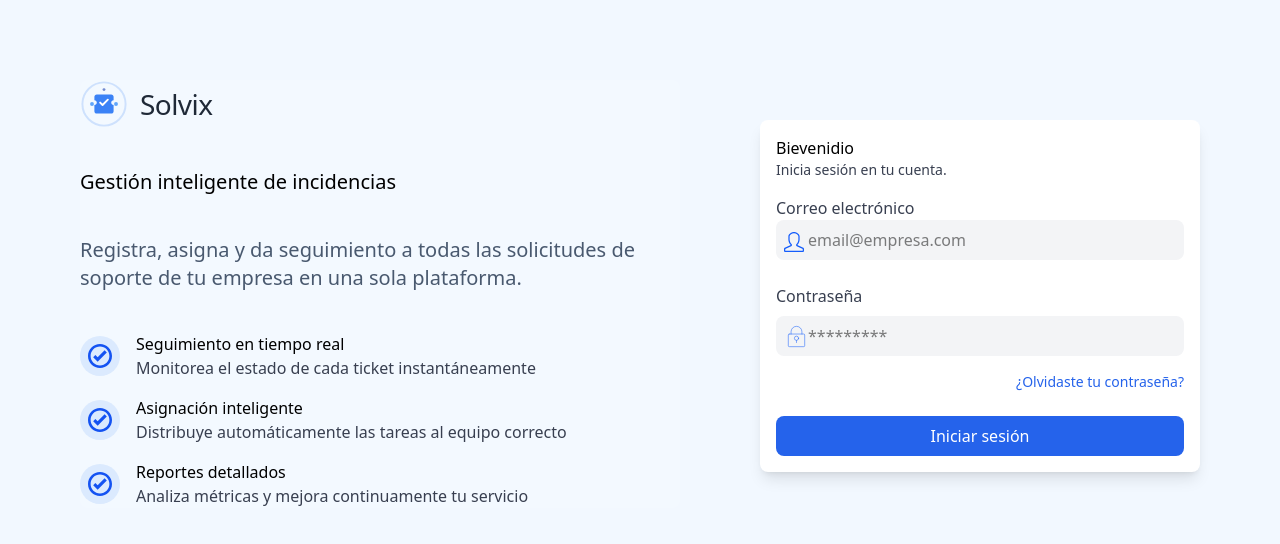
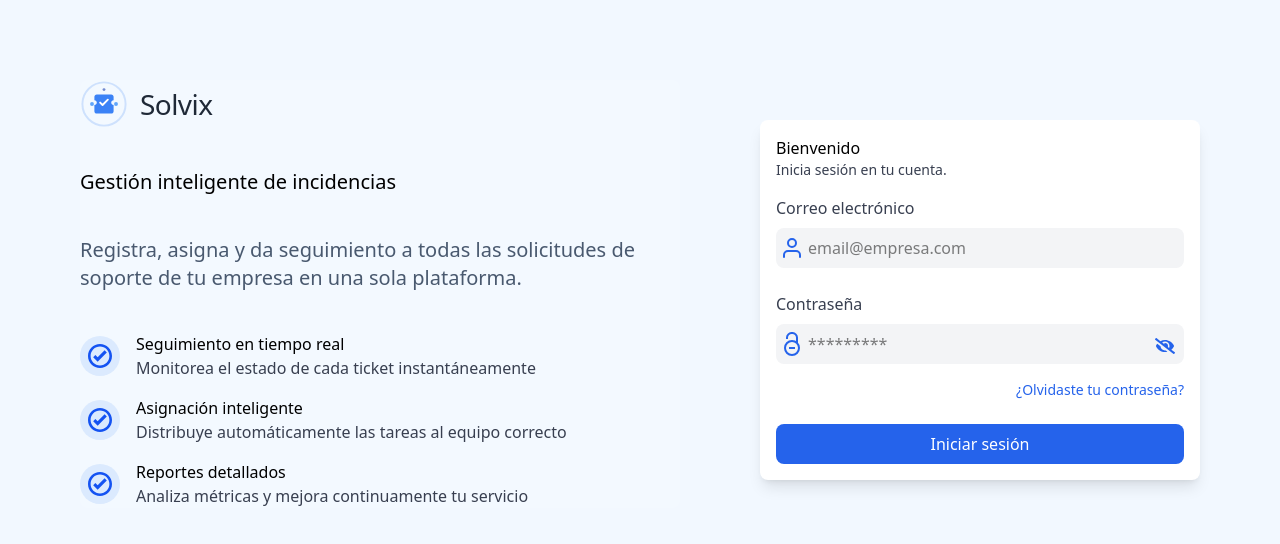
Before and after one commit to sronaal/solvix-frotend, a React (Vite) app: page /auth in a window 1280 px wide. Shown: the top 544 px of the page. Built offline with nearby package versions, Linux system fonts and the light colour scheme.

Commit message:
Cambio iconos

```diff
--- a/package.json
+++ b/package.json
@@ -13,6 +13,7 @@
     "@tailwindcss/vite": "^4.1.16",
     "react": "^19.1.1",
     "react-dom": "^19.1.1",
+    "react-icons": "^5.5.0",
     "react-router-dom": "^7.9.4",
     "tailwindcss": "^4.1.16"
   },
--- a/src/components/auth/ForgotPassword.jsx
+++ b/src/components/auth/ForgotPassword.jsx
@@ -1,11 +1,33 @@
+import { FiUser } from "react-icons/fi";
 import Content from "./Content"
+import { Link } from 'react-router-dom'
+import { useState } from "react";
+
+
 
 const ForgotPassword = () => {
+
+
   return (
     <div className="flex">
-      <Content/>
-      <div className="w-[600px] bg-white m-40 md:mt-40 h-fit rounded-lg p-4 shadow-lg">
-        <h1>Forgot Password</h1>
+      <Content />
+      <div className="bg-white m w-[500px] md:mt-40 ml-20 mt-32 md:ml-20 h-fit rounded-lg p-8 shadow-lg">
+        <h1>Recuperar Contraseña</h1>
+        <p className="text-sm text-(--color-text) mb-10">Recupere su contraseña enviando un correo electronico</p>
+
+        <form>
+          <div className="relative">
+
+            <FiUser className='absolute top-2 ml-1 size-6 text-[#2563EB]' />
+            <input className='rounded-lg p-2 border-0 bg-gray-100 pl-8 w-full' type="email" placeholder='email@empresa.com' />
+          </div>
+
+
+          <button className='bg-(--color-primary) w-full text-white rounded-lg p-2 mt-6 hover:bg-(--color-primary-2) transition-colors cursor-pointer'>Enviar</button>
+
+        </form>
+
+
       </div>
     </div>
 
--- a/src/components/auth/Login.jsx
+++ b/src/components/auth/Login.jsx
@@ -1,29 +1,54 @@
-import React from 'react'
+import React, { useState } from 'react'
 import { SolvixLogo } from '../SolvixLogo'
+import { GrInsecure } from "react-icons/gr";
+import { FiUser } from "react-icons/fi";
+import { FaEye } from "react-icons/fa";
+import { FaEyeSlash } from "react-icons/fa";
+
 import { Link } from 'react-router-dom'
 import Content from './Content'
 
 const Login = () => {
+
+  const [showPassword, setShowPassword] = useState(true)
+
   return (
     <div className='flex'>
-      <Content/>
+      <Content />
       <div className='w-[600px] h-fit bg-white m-20 md:mt-30 rounded-lg p-4 shadow-lg'>
-        <p>Bievenidio</p>
+        <p>Bienvenido</p>
         <p className='text-sm text-(--color-text)'>Inicia sesión en tu cuenta.</p>
 
         <form className='flex flex-col'>
-          <label className='mt-4 text-(--color-text)'>Correo electrónico</label>
+          <label className='mt-4 text-(--color-text) mb-2'>Correo electrónico</label>
 
           <div className='mb-2 relative'>
-            <svg xmlns="http://www.w3.org/2000/svg" width="20" height="20" className='absolute    top-3 ml-2' viewBox="0 0 1024      1024"><path fill="#155DFC" d="M511.728 64c108.672 0 223.92 91.534 223.92 159.854v159.92c0 61.552-25.6 179.312-94.256 233.376a63.99 63.99 0 0 0-23.968 57.809c2.624 22.16 16.592 41.312 36.848 50.625l278.496 132.064c2.176.992 26.688 5.104 26.688 39.344l.032 62.464L64 959.504V894.56c0-25.44 19.088-33.425 26.72-36.945l281.023-132.624c20.16-9.248 34.065-28.32 36.769-50.32c2.72-22-6.16-43.84-23.456-57.712c-66.48-53.376-97.456-170.704-97.456-233.185v-159.92C287.615 157.007 404.016 64 511.728 64zm0-64.002c-141.312 0-288.127 117.938-288.127 223.857v159.92c0 69.872 31.888 211.248 121.392 283.088l-281.04 132.64S.001 827.999.001 863.471v96.032c0 35.344 28.64 63.968 63.951 63.968h895.552c35.344 0 63.968-28.624 63.968-63.968v-96.032c0-37.6-63.968-63.968-63.968-63.968L681.008 667.439c88.656-69.776 118.656-206.849 118.656-283.665v-159.92c0-105.92-146.64-223.855-287.936-223.855z" /></svg>
-            <input className='rounded-lg p-2 border-0 bg-gray-100 pl-8 w-full' type="email" placeholder='email@empresa.com' />
+            <FiUser className='absolute top-2 ml-1 size-6 text-[#2563EB]' />
+            <input className='rounded-lg p-2 border-0 bg-gray-100 pl-8 w-full'
+              type={showPassword ? "text" : "password"}
+              placeholder='email@empresa.com' />
+          </div>
 
-          </div>
           <label className='mt-4 mb-2 text-(--color-text)'>Contraseña</label>
+          <div className='mb-2 relative'>
+            <GrInsecure className='absolute ml-1 top-2 size-6 text-[#2563EB]' />
+            <input
+              className='rounded-lg p-2 bg-gray-100 pl-8 w-full'
+              type={showPassword ? "text" : "password"}
+              placeholder='*********'
+            />
 
-          <div className='mb-2 relative'>
-            <svg xmlns="http://www.w3.org/2000/svg" width="25" height="25" className='absolute ml-2 top-2' viewBox="0 0 48 48"><path fill="none" stroke="#155DFC" stroke-linecap="round" stroke-linejoin="round" d="M10.16 19.241h27.68a1.9 1.9 0 0 1 1.901 1.9V41.6a1.9 1.9 0 0 1-1.9 1.9H10.16a1.9 1.9 0 0 1-1.901-1.9V21.142a1.9 1.9 0 0 1 1.9-1.9"/><path fill="none" stroke="#155DFC" stroke-linecap="round" stroke-linejoin="round" d="M13.582 19.241v-4.363c.017-5.75 4.692-10.396 10.441-10.378c5.724.018 10.36 4.654 10.378 10.378v4.363"/><circle cx="23.991" cy="27.367" r="4.037" fill="none" stroke="#155DFC" stroke-linecap="round" stroke-linejoin="round"/><path fill="none" stroke="#155DFC" stroke-linecap="round" stroke-linejoin="round" d="M24 31.918v3.675"/></svg>
-            <input className='rounded-lg p-2 bg-gray-100 pl-8 w-full' type="password" placeholder='*********' />
+            {showPassword ? (
+              <FaEyeSlash
+                className='absolute ml-[93%] top-3 size-5 cursor-pointer text-[#2563EB]'
+                onClick={() => setShowPassword(false)}
+              />
+            ) : (
+              <FaEye
+                className='absolute ml-[93%] top-3 size-5 cursor-pointer text-[#2563EB]'
+                onClick={() => setShowPassword(true)}
+              />
+            )}
           </div>
           <Link className='text-sm text-(--color-primary) items-end self-end mt-2 hover:underline' to="forgot-password">¿Olvidaste tu contraseña?</Link>
           <button className='bg-(--color-primary) text-white rounded-lg p-2 mt-6 hover:bg-(--color-primary-2) transition-colors cursor-pointer'>Iniciar sesión</button>
```
Also changed, not shown: 1 other file (tests, documents, lock files or other folders).
